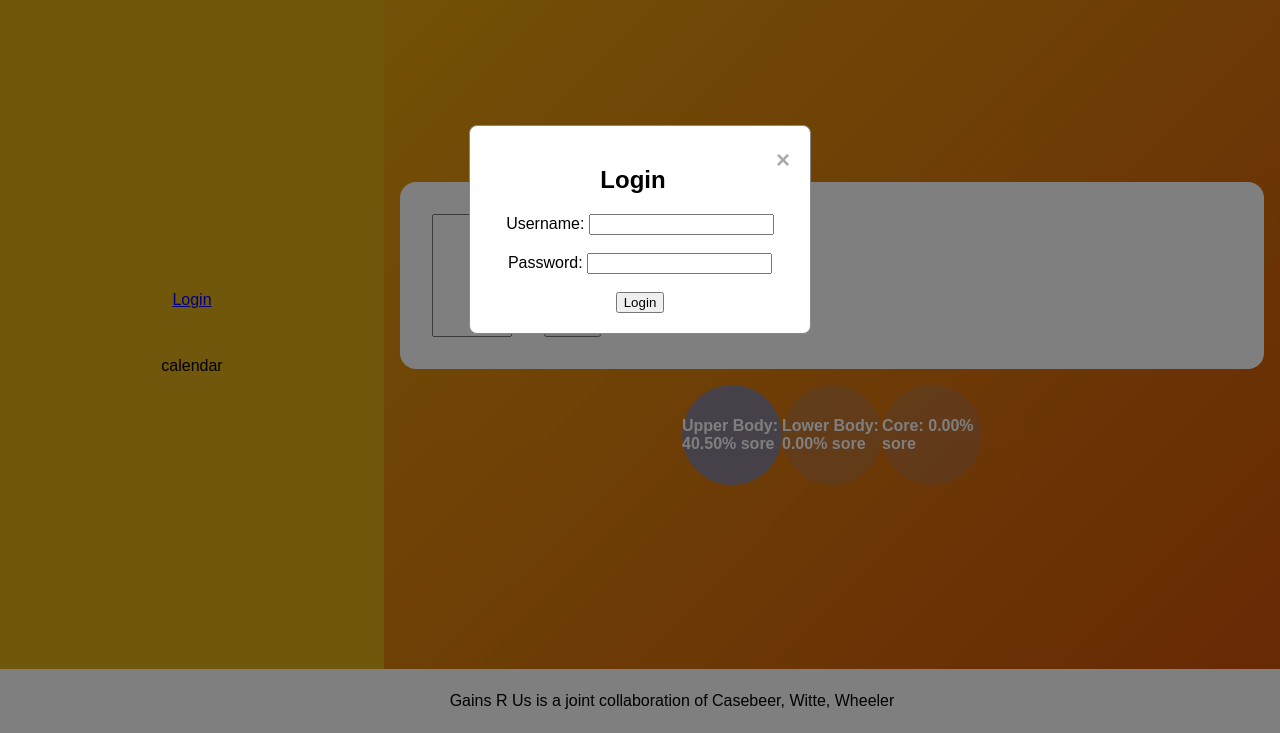
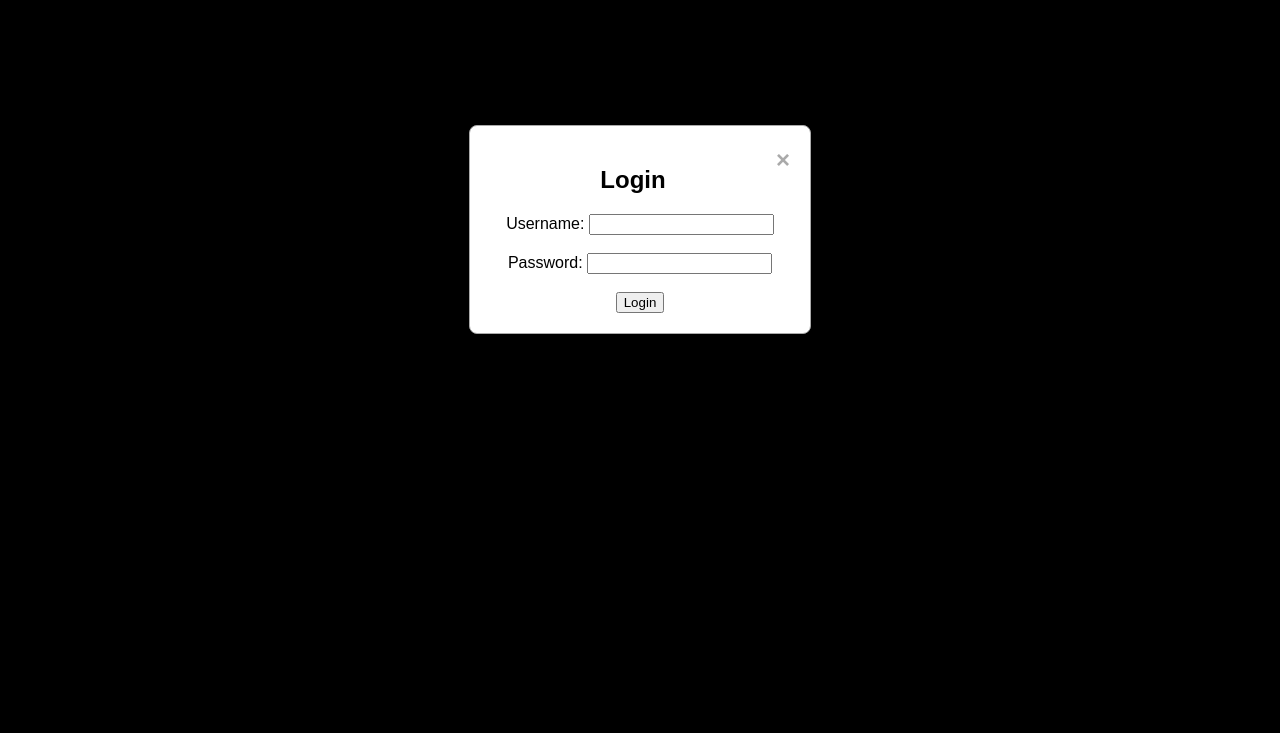
Before and after one commit to MasonCasebeer/gains-r-us, a plain HTML site: page nginx/index.html in a window 1280 px wide. Both pictures are taken after a click on the element "Login". Shown: the part 67-800 px from the top of the page. Drawn offline with Linux system fonts and the light colour scheme.

Commit message:
Fixed colors

```diff
--- a/nginx/index.css
+++ b/nginx/index.css
@@ -129,14 +129,14 @@ body{
     width: 100%;
     height: 100%;
     overflow: auto;
-    background-color: rgba(0,0,0,0.5);
+    background-color: #000000;
 }
 
 .modal-content {
-    background-color: white;
+    background-color: #ffffff;
     margin: 15% auto;
     padding: 20px;
-    border: 1px solid #888;
+    border: 1px solid #aaa;
     width: 300px;
     border-radius: 8px;
     text-align: center;
@@ -151,7 +151,7 @@ body{
 }
 
 .close:hover {
-    color: black;
+    color: #000000;
 }
 
 #loginTrigger {
```
Also changed, not shown: nginx/index.html (line endings or trailing spaces).
